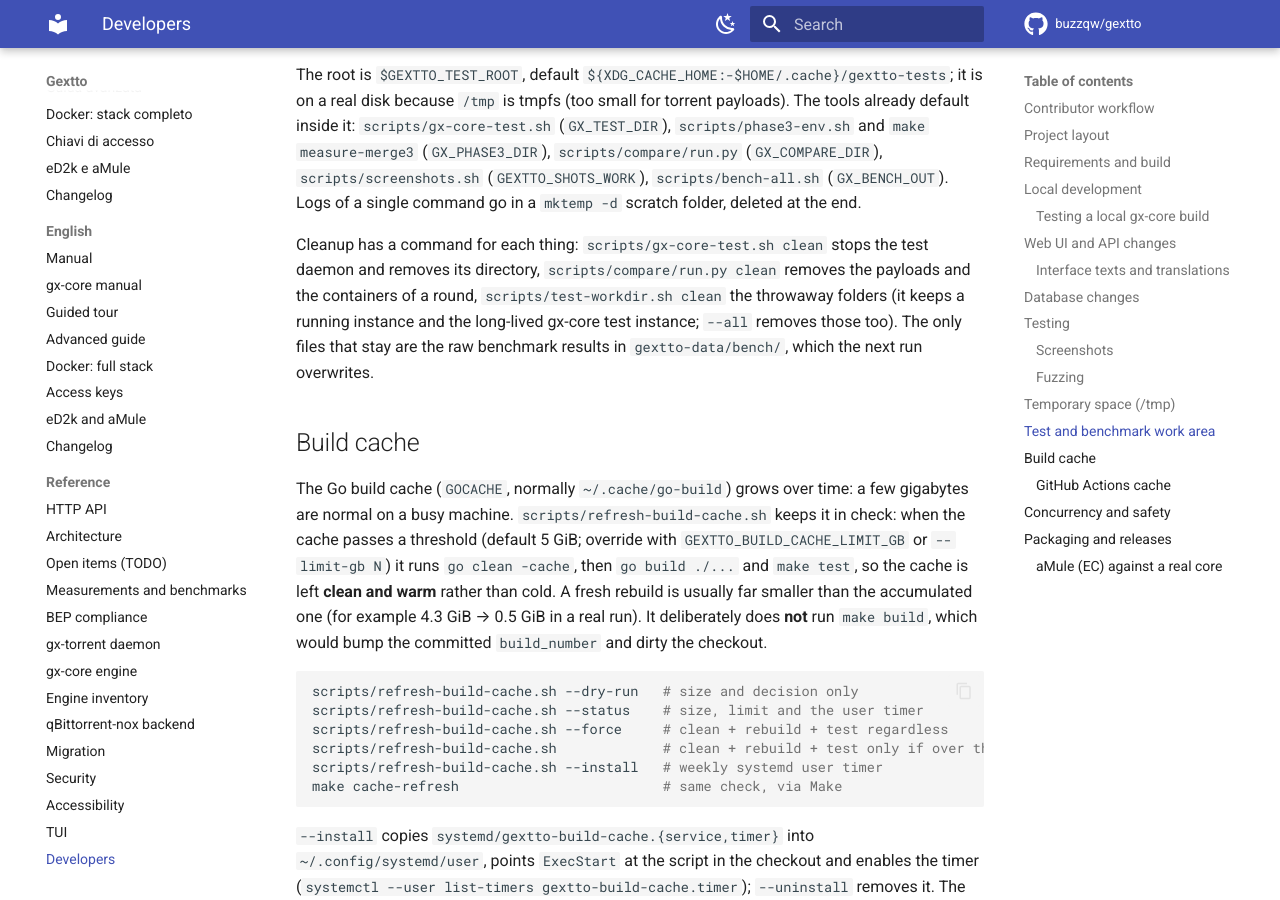
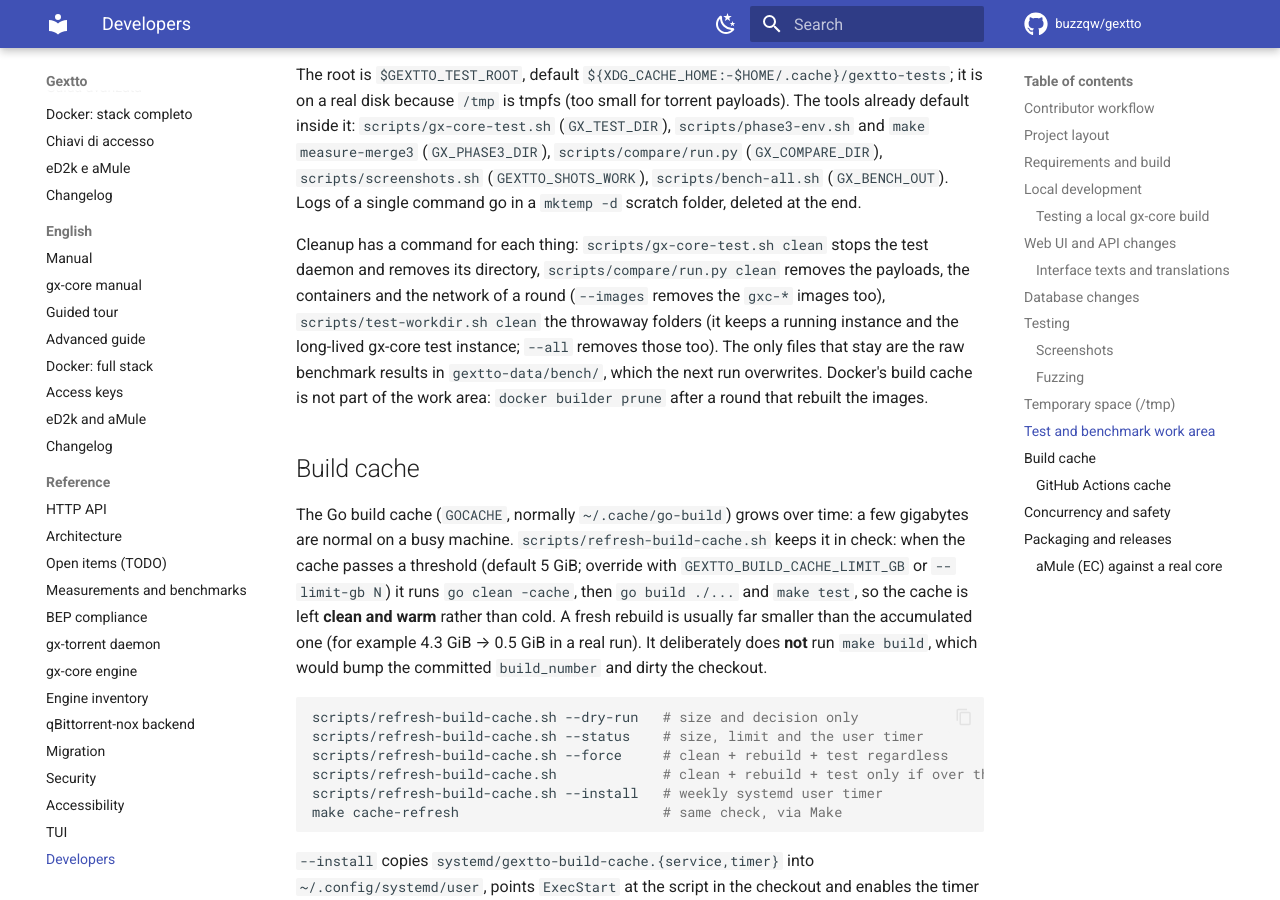
Before and after one commit to buzzqw/gextto, an MkDocs documentation site: the page built from docs/DEVELOPERS.md, in a window 1280 px wide and 900 px high, scrolled down 6892 px. Built offline with MkDocs 1.6.1 and Material for MkDocs 9.7.7, drawn with Linux system fonts in a browser that asks for light colours; comment, search, counter and statistics services are not loaded.

Commit message:
Remove the benchmark images too when cleaning up a round
scripts/compare/run.py clean left the gxc-* images behind (about 700 MB).
It now removes the network as well, and --images removes the images when the
comparison is not going to be repeated in the same cycle. The build cache is
not part of the work area and is pruned separately.

```diff
--- a/docs/DEVELOPERS.md
+++ b/docs/DEVELOPERS.md
@@ -334,10 +334,13 @@ command go in a `mktemp -d` scratch folder, deleted at the end.
 
 Cleanup has a command for each thing: `scripts/gx-core-test.sh clean` stops the
 test daemon and removes its directory, `scripts/compare/run.py clean` removes
-the payloads and the containers of a round, `scripts/test-workdir.sh clean` the
-throwaway folders (it keeps a running instance and the long-lived gx-core test
-instance; `--all` removes those too). The only files that stay are the raw
-benchmark results in `gextto-data/bench/`, which the next run overwrites.
+the payloads, the containers and the network of a round (`--images` removes the
+`gxc-*` images too), `scripts/test-workdir.sh clean` the throwaway folders (it
+keeps a running instance and the long-lived gx-core test instance; `--all`
+removes those too). The only files that stay are the raw benchmark results in
+`gextto-data/bench/`, which the next run overwrites. Docker's build cache is not
+part of the work area: `docker builder prune` after a round that rebuilt the
+images.
 
 ## Build cache
 
```
Also changed, not shown: AGENTS.md (+8 -5 lines), 1 other file.
